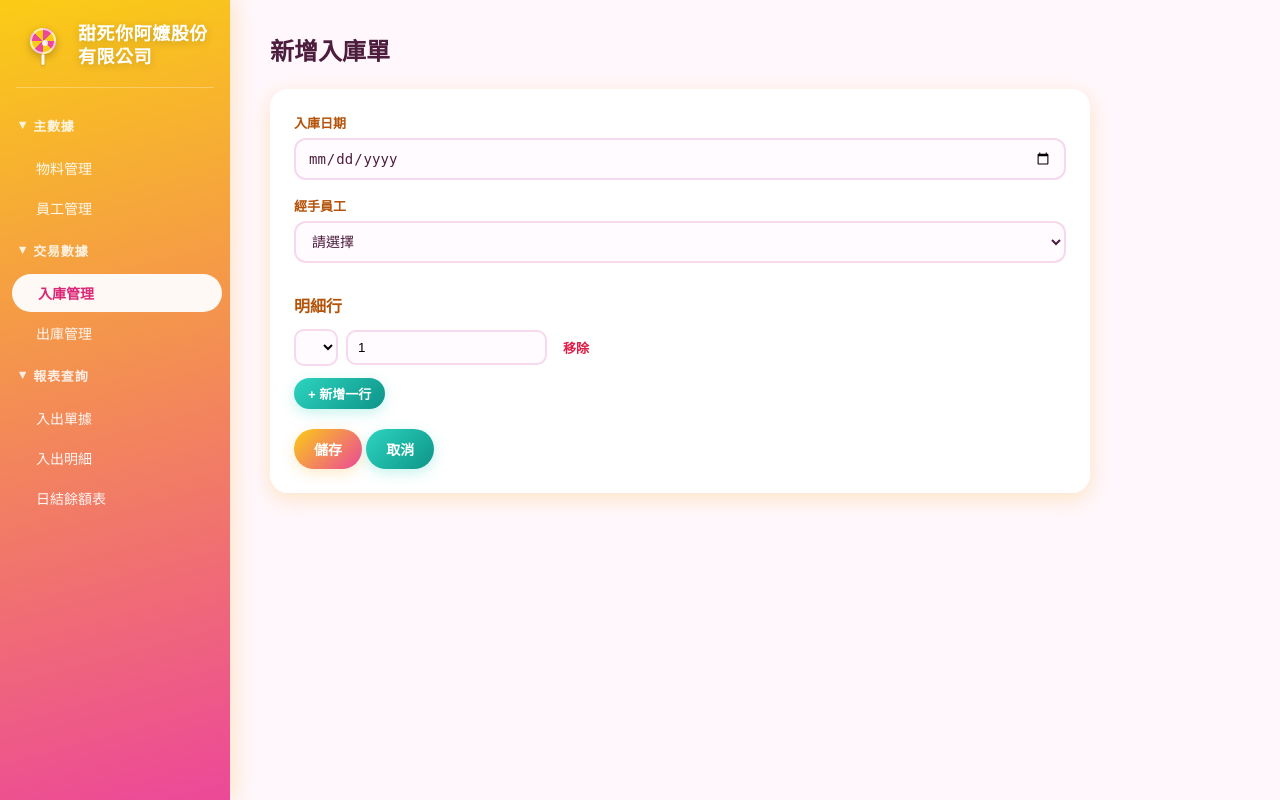
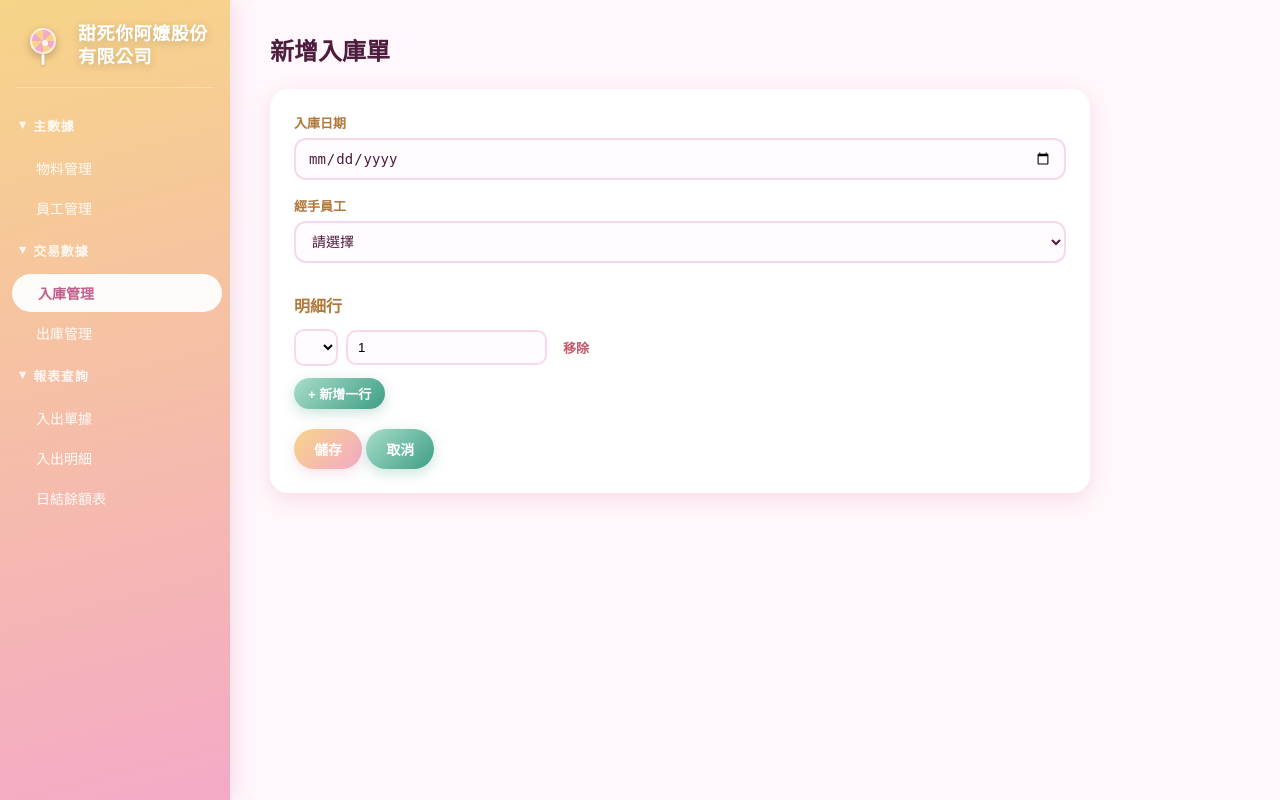
Before and after one commit to yuanlinglo0114-bot/minierp, a Flask app: page /inbound/new in a window 1280 px wide. Run offline with Flask 3, Linux system fonts and the light colour scheme; data that the repository does not hold is empty; some web fonts are replaced.

Commit message:
Soften candy palette to macaron pastels (lower saturation across the board)

```diff
--- a/webapp/app/static/css/style.css
+++ b/webapp/app/static/css/style.css
@@ -1,23 +1,23 @@
 * { box-sizing: border-box; }
 
 :root {
-  --candy-gold: #facc15;
-  --candy-gold-dark: #b45309;
-  --candy-pink: #ec4899;
-  --candy-pink-dark: #db2777;
-  --candy-orange: #fb923c;
-  --candy-orange-dark: #f97316;
-  --candy-teal: #2dd4bf;
-  --candy-teal-dark: #0d9488;
-  --candy-yellow: #fbbf24;
-  --candy-red: #f43f5e;
-  --candy-red-dark: #e11d48;
+  --candy-gold: #f7d488;
+  --candy-gold-dark: #b0793a;
+  --candy-pink: #f4a9c7;
+  --candy-pink-dark: #c15f8c;
+  --candy-orange: #f5b880;
+  --candy-orange-dark: #d98a4f;
+  --candy-teal: #a8ddc9;
+  --candy-teal-dark: #3f9e85;
+  --candy-yellow: #f7d488;
+  --candy-red: #e8828f;
+  --candy-red-dark: #c85a68;
   --bg: #fff7fb;
   --card-bg: #ffffff;
   --text: #4c1d3d;
   --text-muted: #9d6b92;
   --border: #f6d9ec;
-  --shadow-tint: rgba(245, 158, 11, 0.22);
+  --shadow-tint: rgba(214, 115, 154, 0.2);
 }
 
 @keyframes fadeInUp {
@@ -200,15 +200,15 @@ a { color: inherit; text-decoration: none; }
 
 .btn-secondary {
   background: linear-gradient(135deg, var(--candy-teal), var(--candy-teal-dark));
-  box-shadow: 0 4px 14px rgba(45, 212, 191, 0.28);
+  box-shadow: 0 4px 14px rgba(63, 158, 133, 0.28);
 }
-.btn-secondary:hover { box-shadow: 0 8px 20px rgba(45, 212, 191, 0.32); }
+.btn-secondary:hover { box-shadow: 0 8px 20px rgba(63, 158, 133, 0.32); }
 
 .btn-danger {
   background: linear-gradient(135deg, var(--candy-red), var(--candy-red-dark));
-  box-shadow: 0 4px 14px rgba(244, 63, 94, 0.28);
+  box-shadow: 0 4px 14px rgba(200, 90, 104, 0.28);
 }
-.btn-danger:hover { box-shadow: 0 8px 20px rgba(244, 63, 94, 0.32); }
+.btn-danger:hover { box-shadow: 0 8px 20px rgba(200, 90, 104, 0.32); }
 
 .btn-sm { padding: 6px 14px; font-size: 13px; }
 .btn:disabled {
@@ -275,7 +275,7 @@ form.form-panel {
 .field input:focus, .field select:focus, .field textarea:focus {
   outline: none;
   border-color: var(--candy-pink);
-  box-shadow: 0 0 0 3px rgba(236, 72, 153, 0.15);
+  box-shadow: 0 0 0 3px rgba(193, 95, 140, 0.2);
 }
 .field .hint { font-size: 12px; color: var(--text-muted); margin-top: 4px; }
 
```
